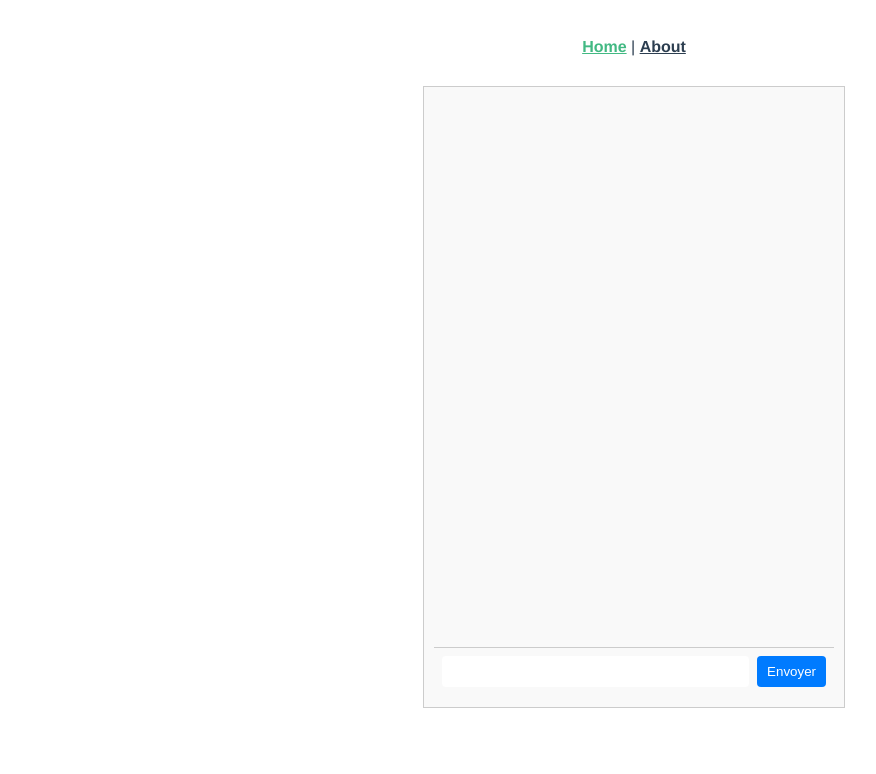
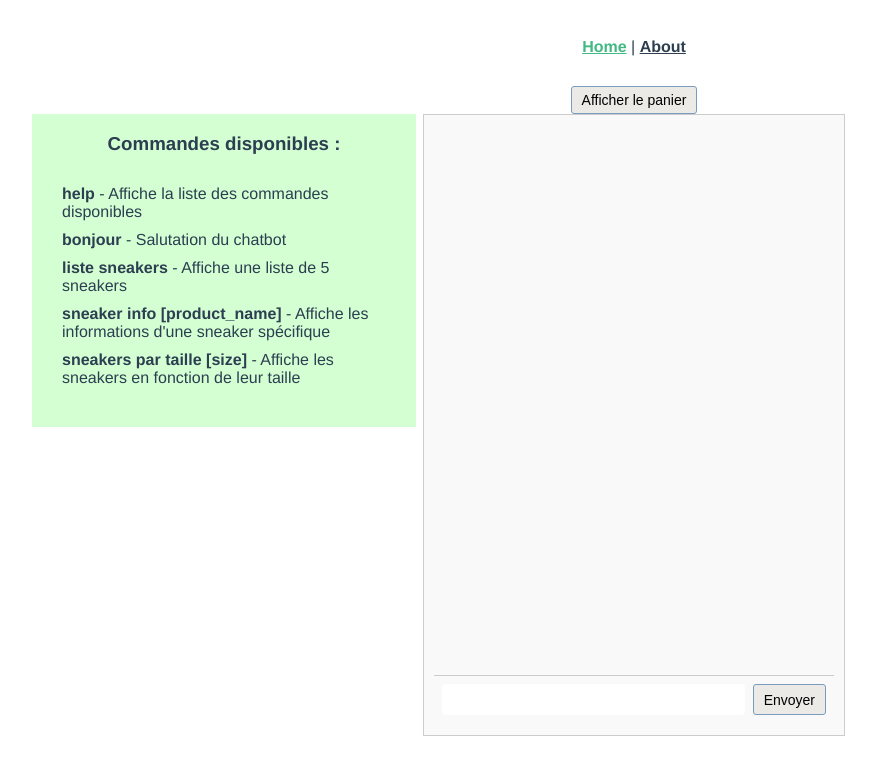
Before and after one commit to bleathingman/SneakMe, a Vue app in the folder my-chatbot/: page / in a window 1280 px wide. Shown: the top 774 px of the page, without its empty margins (6-882 px from the left). Built offline with nearby package versions, Linux system fonts and the light colour scheme.

Commit message:
ajout d'une nouvelle commande par tailles

```diff
--- a/my-chatbot/src/App.vue
+++ b/my-chatbot/src/App.vue
@@ -27,4 +27,11 @@ nav a {
 nav a.router-link-exact-active {
   color: #42b983;
 }
+
+.sneaker-image {
+    max-width: 100%;
+    height: auto;
+    border-radius: 5px;
+    margin-top: 1rem;
+}
 </style>
--- a/my-chatbot/src/assets/css/style.css
+++ b/my-chatbot/src/assets/css/style.css
@@ -63,16 +63,18 @@ input[type="text"] {
 }
 
 button {
-    background-color: #007bff;
-    color: white;
-    border: none;
-    border-radius: 4px;
-    padding: 8px 16px;
+    font-size: 14px;
+    padding: 5px 10px;
+    background-color: #ebeae6;
+    border: 1px solid #7A9BBE;
+    color: #000000;
+    border-radius: 3px;
     cursor: pointer;
+    transition: background-color 0.3s;
 }
 
 button:hover {
-    background-color: #0056b3;
+    background-color: #d3ffd3;
 }
 
 .message-time {
@@ -83,3 +85,46 @@ button:hover {
 .bot-messages div {
     margin-bottom: 4px;
 }
+
+.cart-popup {
+    position: fixed;
+    top: 50%;
+    left: 50%;
+    transform: translate(-50%, -50%);
+    background-color: white;
+    border: 1px solid black;
+    padding: 20px;
+    z-index: 999;
+}
+
+.content-wrapper {
+    display: flex;
+    flex-direction: row;
+}
+
+h3 {
+    text-align: center;
+}
+
+.commands-list {
+    position: absolute;
+    width: 30%;
+    height: auto;
+    margin: 0px 30px 30px 30px;
+    text-align: left;
+    background-color: #d3ffd3;
+}
+
+.commandes-dispo {
+    padding: 0;
+    margin: 30px;
+    list-style: none;
+}
+
+.commandes-dispo li {
+    padding-bottom: 10px;
+}
+
+.chat-container {
+    width: 70%;
+}
--- a/my-chatbot/src/services/api.js
+++ b/my-chatbot/src/services/api.js
@@ -13,9 +13,16 @@ async function getSneakers() {
     const response = await apiClient.get('/getSneakers.php');
     return response;
 }
+
 // récupère les sneakers par le product_name
 async function getSneakerByName(productName) {
     const response = await apiClient.get(`/getSneakerByName.php?product_name=${productName}`);
+    return response;
+}
+
+// récupère les sneakers par leur taille
+async function getSneakersBySize(size) {
+    const response = await apiClient.post('/getSneakersBySize.php', { size });
     return response;
 }
 
@@ -26,4 +33,5 @@ export default {
     },
     getSneakers,
     getSneakerByName,
+    getSneakersBySize,
 };
--- a/my-chatbot/src/views/HomeView.vue
+++ b/my-chatbot/src/views/HomeView.vue
@@ -1,11 +1,34 @@
-
 <template>
 	<div class="home">
+		<button @click="showCart = true">Afficher le panier</button>
+		<div v-if="showCart" class="cart-popup">
+			<button @click="showCart = false">Fermer</button>
+			<ul>
+				<li v-for="product in cartProducts" :key="product.id">
+					{{ product.product_name }}
+				</li>
+			</ul>
+		</div>
+		<div class="content-wrapper">
+			<div class="commands-list">
+				<h3>Commandes disponibles :</h3>
+				<ul class="commandes-dispo">
+					<li><strong>help</strong> - Affiche la liste des commandes disponibles</li>
+					<li><strong>bonjour</strong> - Salutation du chatbot</li>
+					<li><strong>liste sneakers</strong> - Affiche une liste de 5 sneakers</li>
+					<li><strong>sneaker info [product_name]</strong> - Affiche les informations d'une sneaker spécifique
+					</li>
+					<li><strong>sneakers par taille [size]</strong> - Affiche les sneakers en fonction de leur taille</li>
+				</ul>
+			</div>
 			<div class="chat-container">
 				<div class="messages" ref="messagesContainer">
 					<ul class="message-list">
 						<li v-for="(message, index) in messages" :key="index" :class="message.sender">
-						<span v-html="message.text"></span>
+							<component :is="'div'" v-html="message.text" :class="message.sender" v-on="this.$listeners">
+							</component>
+							<img v-if="message.imageUrl" :src="message.imageUrl" alt="Sneaker image"
+								class="sneaker-image" />
 							<div class="message-time">{{ message.timestamp }}</div>
 						</li>
 					</ul>
@@ -16,7 +39,9 @@
 				</div>
 			</div>
 		</div>
+	</div>
 </template>
+
 
 <script>
 import api from "@/services/api";
@@ -26,36 +51,56 @@ export default {
 		return {
 			userMessage: "",
 			messages: [],
+			showCart: false,
+			cartProducts: [],
 		};
 	},
 	methods: {
 		async sendMessage() {
+			// Vérifier si le message est vide
 			if (this.userMessage.trim() === "") return;
 
+			// Ajouter le message de l'utilisateur aux messages
 			this.messages.push({ sender: "user", text: this.userMessage });
 
+			// Initialiser la réponse du bot
 			let botResponse = "";
 
+			// Vérifier si le message de l'utilisateur commence par "sneaker info"
 			if (this.userMessage.toLowerCase().startsWith("sneaker info")) {
 				const productName = this.userMessage.substring("sneaker info".length).trim();
 				try {
+					// Faire une requête à l'API pour obtenir les informations sur la sneaker
 					const response = await api.getSneakerByName(productName);
-					const sneaker = response.data;
-					console.log(sneaker)
+					console.log("API response:", response);
+					const sneaker = response.data.data;
 
-					if (sneaker) {
-						botResponse = `<div>Informations sur la sneaker ${sneaker.product_name} :</div><br/>
+					// Vérifier s'il n'y a pas d'erreur dans la réponse de l'API
+					if (!sneaker.error) {
+						// Construire la réponse avec les informations de la sneaker
+						botResponse = `
+							<div>Informations sur la sneaker ${sneaker.product_name} :</div>
+							<br/>
 							<div>Prix : ${sneaker.price} €</div>
 							<div>Couleur : ${sneaker.color}</div>
-						<div>Taille : ${sneaker.size}</div>`;
+							<div>Taille : ${sneaker.size}</div>
+							<button class="add-to-cart" @click="addToCart(${sneaker.id})">Ajouter au panier</button>
+						`;
+						const imageUrl = sneaker.image_url;
+						this.messages.push({ sender: "bot", text: botResponse, imageUrl: imageUrl });
 					} else {
+						// Répondre que la sneaker n'a pas été trouvée
 						botResponse = `Désolé, aucune sneaker trouvée avec le nom "${productName}".`;
+						this.messages.push({ sender: "bot", text: botResponse });
 					}
 				} catch (error) {
+					// Gérer les erreurs lors de la requête à l'API
 					console.error("Error fetching sneaker info:", error);
 					botResponse = "Désolé, une erreur s'est produite lors de la récupération des informations de la sneaker.";
+					this.messages.push({ sender: "bot", text: botResponse });
 				}
 			} else {
+				// Gérer les autres commandes utilisateur
 				switch (this.userMessage.toLowerCase()) {
 					case "help":
 						botResponse =
@@ -80,11 +125,14 @@ export default {
 					default:
 						botResponse = "Désolé, je ne comprends pas cette commande. Tapez 'help' pour voir la liste des commandes.";
 				}
+				// Ajouter la réponse du bot aux messages
+				this.messages.push({ sender: "bot", text: botResponse });
 			}
 
-			this.messages.push({ sender: "bot", text: botResponse });
+			// Vider le champ de saisie du message utilisateur
 			this.userMessage = "";
 
+			// Faire défiler vers le bas pour afficher le dernier message
 			this.$nextTick(() => {
 				this.scrollToBottom();
 			});
@@ -93,6 +141,38 @@ export default {
 			const container = this.$refs.messagesContainer;
 			container.scrollTop = container.scrollHeight;
 		},
+		// Ajout au panier d'un produit
+		addToCart(productId) {
+			let cart = JSON.parse(localStorage.getItem("cart")) || [];
+			if (!cart.includes(productId)) {
+				cart.push(productId);
+				localStorage.setItem("cart", JSON.stringify(cart));
+				alert("Le produit a été ajouté au panier.");
+			} else {
+				alert("Le produit est déjà dans le panier.");
+			}
+		},
+		// Récupérer les Produits qui sont ajouter dans le panier
+		async getCartProducts() {
+			const cart = JSON.parse(localStorage.getItem("cart")) || [];
+			const products = [];
+			for (const productId of cart) {
+				try {
+					const response = await api.getSneakerById(productId);
+					products.push(response.data.data);
+				} catch (error) {
+					console.error("Error fetching sneaker info:", error);
+				}
+			}
+			this.cartProducts = products;
+		},
+	},
+	watch: {
+		showCart(newVal) {
+			if (newVal) {
+				this.getCartProducts();
+			}
+		},
 	},
 };
 </script>
--- a/my-chatbot/vue.config.js
+++ b/my-chatbot/vue.config.js
@@ -3,7 +3,7 @@ module.exports = {
   devServer: {
     proxy: {
       '^/api': {
-        target: 'http://localhost/test_44/requetes/',
+        target: 'http://localhost/sneakme/requetes/',
         changeOrigin: true,
         pathRewrite: { '^/api': '' },
       },
```
Also changed, not shown: 2 other files (tests, documents, lock files or other folders). Lines whose indentation alone changed are shown as unchanged.
